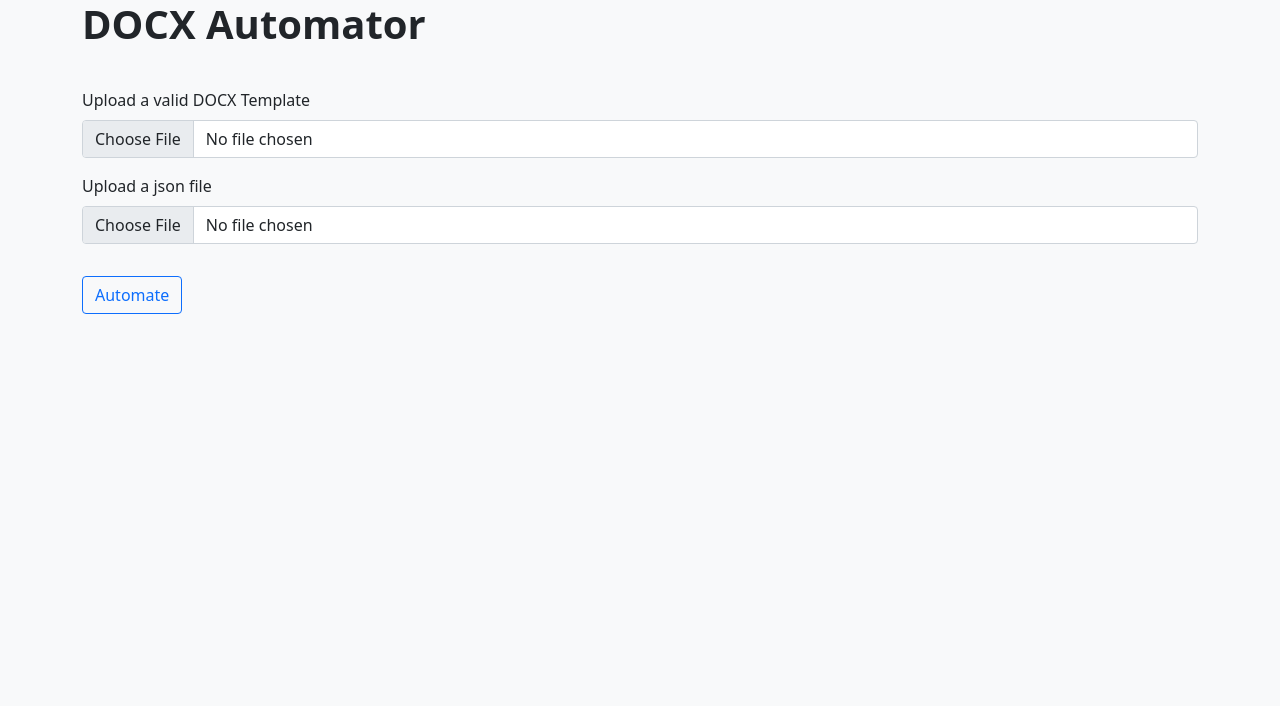
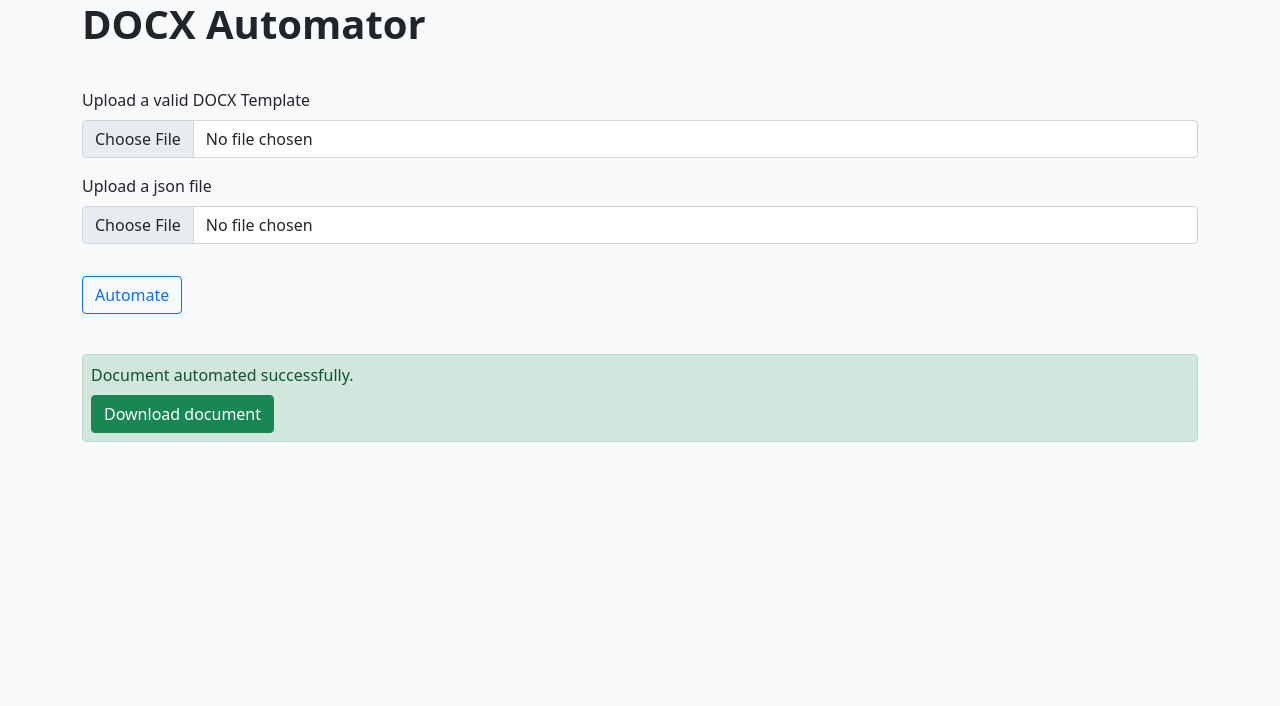
Before and after one commit to felipebogaertsm/docx-automator-web, a Django app: page / in a window 1280 px wide. Shown: the top 706 px of the page. Run offline with Django 4.2, Linux system fonts and the light colour scheme; some libraries are stand-ins or nearby versions.

Commit message:
0.1.10
Still need to link download button to actually generated file

```diff
--- a/core/main.py
+++ b/core/main.py
@@ -1,7 +1,7 @@
 import datetime
 import json
 
-from docxtpl import DocxTemplate, InlineImage, RichText
+from docxtpl import DocxTemplate, InlineImage
 from docx.shared import Mm
 
 
@@ -12,7 +12,6 @@ def get_datetime_ctx():
 
 if __name__ == "__main__":
     document = DocxTemplate("../samples/template.docx")
-    rt = RichText()
 
     with open("../samples/data.json") as data_file:
         context = json.load(data_file)  # getting context from json file
--- a/web/apps/automator/templates/automator/base.html
+++ b/web/apps/automator/templates/automator/base.html
@@ -31,7 +31,7 @@
   </head>
 
   <body class="bg-light">
-    {% block content %}{% endblock %}
+    <div>{% block content %}{% endblock %}</div>
 
     <footer class="my-auto fixed-bottom text-muted text-center">
       <p class="text-muted mt-2">
--- a/web/apps/automator/templates/automator/home.html
+++ b/web/apps/automator/templates/automator/home.html
@@ -6,7 +6,8 @@
   </div>
 
   <div class="py-4">
-    <form method="POST">
+    <form method="POST" enctype="multipart/form-data">
+      {% csrf_token %}
       <div class="py-2">
         <label class="form-label" for="template"
           >Upload a valid DOCX Template</label
@@ -15,13 +16,20 @@
       </div>
       <div class="py-2">
         <label class="form-label" for="template">Upload a json file</label>
-        <input class="form-control" type="file" name="template" />
+        <input class="form-control" type="file" name="data" />
       </div>
       <button type="submit" class="btn btn-outline-primary mt-4 mb-2">
         Automate
       </button>
     </form>
   </div>
+
+  <div class="py-2">
+    <div class="alert alert-success p-2">
+      <div class="mb-2">Document automated successfully.</div>
+      <a class="btn btn-success">Download document</a>
+    </div>
+  </div>
 </div>
 
 {% endblock %}
--- a/web/apps/automator/views.py
+++ b/web/apps/automator/views.py
@@ -1,5 +1,11 @@
+import json
+
+from docxtpl import DocxTemplate
+
 from django.shortcuts import render
 from django.views import View
+
+from utils.datetime import get_datetime_ctx
 
 
 class HomePage(View):
@@ -7,4 +13,16 @@ class HomePage(View):
         return render(request, "automator/home.html")
 
     def post(self, request):
-        return render(request, "automator/home.html")
+        files = request.FILES
+        template_file = files["template"]
+        data_file = files["data"]
+
+        document = DocxTemplate(template_file)
+
+        context = json.load(data_file)  # getting context from json file
+
+        context = {**context, **get_datetime_ctx()}
+
+        document.render(context)
+
+        return render(request, "automator/home.html", {"document": document})
```
